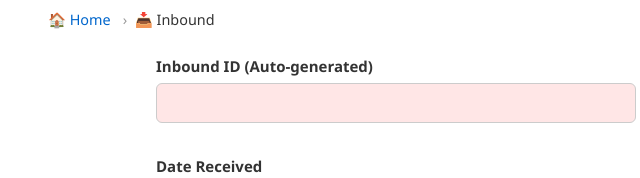
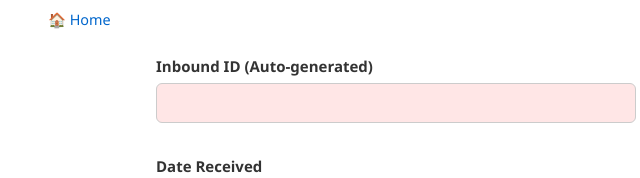
Before and after one commit to mazharmecci/drophome, a plain HTML site: page forms/inbound.html in a window 1280 px wide. Shown: the part 244-422 px from the top of the page, 244-884 px from the left. Drawn offline with Linux system fonts and the light colour scheme; no server answers.

Commit message:
Update inbound.html

```diff
--- a/forms/inbound.html
+++ b/forms/inbound.html
@@ -23,9 +23,6 @@
       <ol class="breadcrumb-list">
         <li class="breadcrumb-item">
           <a href="https://mazharmecci.github.io/drophome/">🏠 Home</a>
-        </li>
-        <li class="breadcrumb-item breadcrumb-current" aria-current="page">
-          📥 Inbound
         </li>
       </ol>
     </nav>
```
